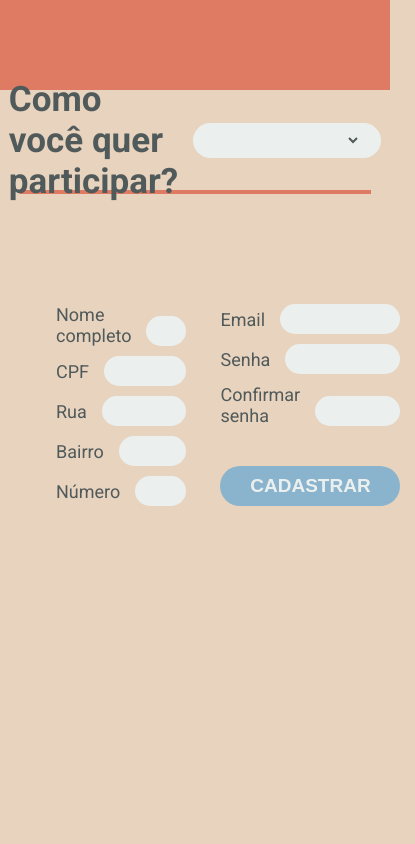
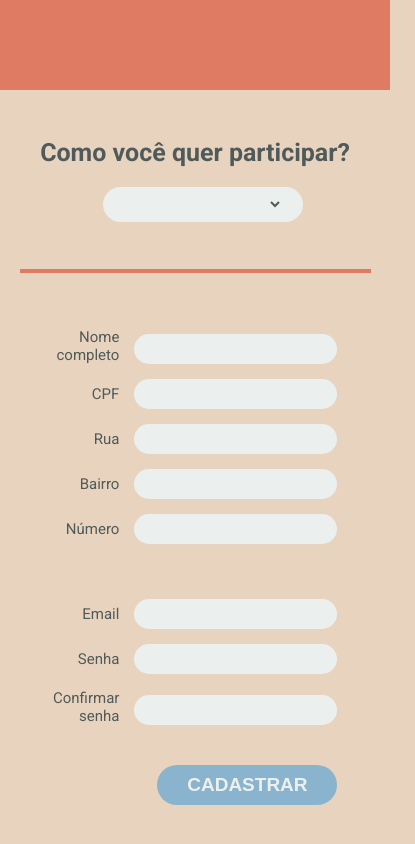
Before and after one commit to DayaToledo/BD-DoeCar, a plain HTML site: page src/views/cadDoador.html in a window 390 px wide. Shown: the whole page, 415 px wide, since content can reach past the window. Drawn offline with Linux system fonts and the light colour scheme.

Commit message:
feat: add responsive layout

```diff
--- a/public/styles/cadDoador.css
+++ b/public/styles/cadDoador.css
@@ -70,11 +70,12 @@ form {
   flex-direction: row;
   align-items: center;
   justify-content: flex-end;
-  margin-top: 10px;
+  margin-top: 15px;
 }
 
 label {
   font-size: 18px;
+  text-align: end;
 }
 
 input,
@@ -107,3 +108,29 @@ button {
 button:hover {
   background-color: #DF7B63;
 }
+
+@media(max-width: 720px) {
+  #boxSelector {
+    flex-direction: column;
+    height: 180px;
+  }
+
+  #boxSelector > label {
+    margin-bottom: 20px;
+    font-size: 25px;
+  }
+
+  #boxData {
+    height: calc(100% - 180px);
+    flex-direction: column;
+  }
+
+  #boxData > fieldset {
+    width: 95%;
+    padding: 40px 0px 0px 0px;
+  }
+
+  label {
+    font-size: 15px;
+  }
+}
--- a/src/views/cadDoador.html
+++ b/src/views/cadDoador.html
@@ -29,7 +29,7 @@
     <div id="boxData">
       <fieldset>
         <div class="boxInput">
-          <label for="">Nome completo</label>
+          <label for="">Nome</br>completo</label>
           <input type="text">
         </div>
 
@@ -66,7 +66,7 @@
         </div>
 
         <div class="boxInput">
-          <label for="">Confirmar senha</label>
+          <label for="">Confirmar</br>senha</label>
           <input type="password">
         </div>
 
```
